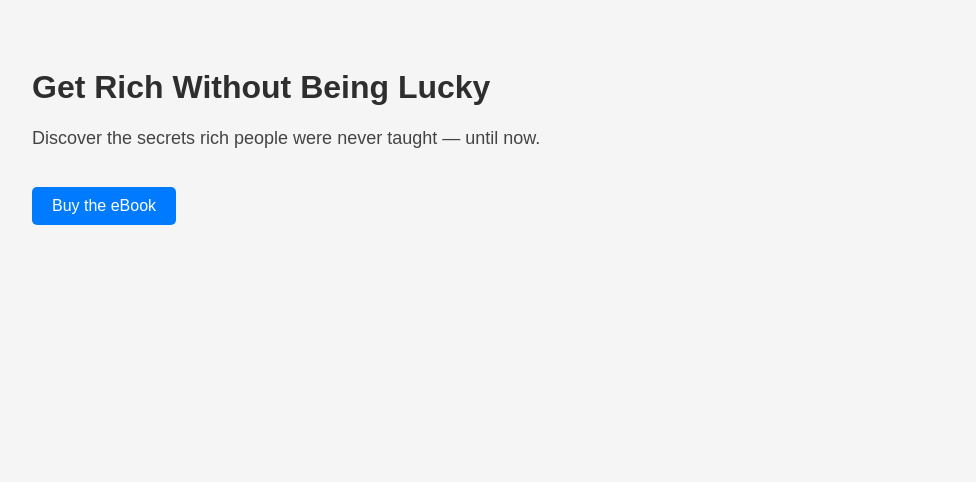
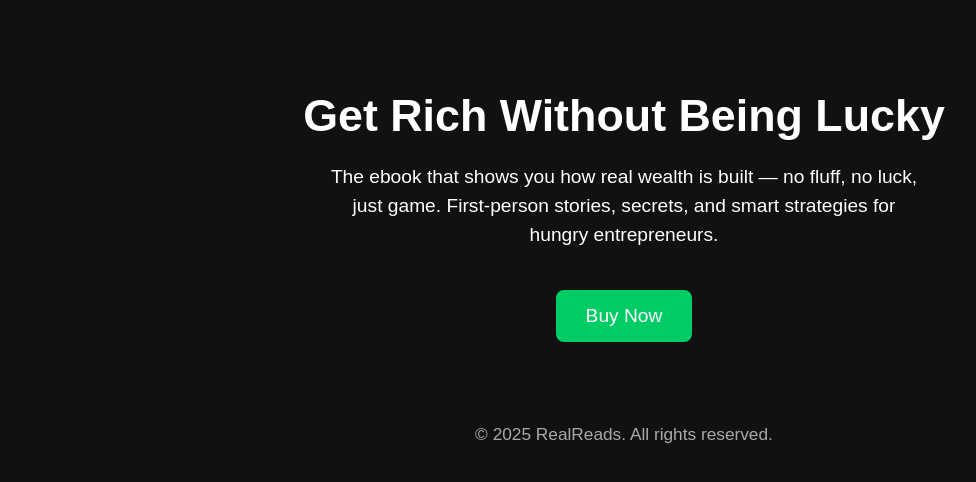
Before and after one commit to realreads/ebook-website, a plain HTML site: page index.html in a window 1280 px wide. Shown: the whole page, without its empty margins (16-992 px from the left). Drawn offline with Linux system fonts and the light colour scheme.

Commit message:
index.html

```diff
--- a/index.html
+++ b/index.html
@@ -1,35 +1,59 @@
 <!DOCTYPE html>
-<html>
+<html lang="en">
 <head>
-  <meta charset="UTF-8">
+  <meta charset="UTF-8" />
+  <meta name="viewport" content="width=device-width, initial-scale=1.0" />
   <title>Get Rich Without Being Lucky</title>
   <style>
     body {
       font-family: Arial, sans-serif;
-      padding: 40px;
-      background-color: #f5f5f5;
+      background: #111;
+      color: #fff;
+      text-align: center;
+      margin: 0;
+      padding: 0;
+    }
+    header {
+      padding: 60px 20px 20px;
     }
     h1 {
-      color: #2e2e2e;
+      font-size: 2.8em;
+      margin-bottom: 0.5em;
     }
     p {
-      font-size: 18px;
-      color: #444;
+      font-size: 1.2em;
+      max-width: 600px;
+      margin: auto;
+      line-height: 1.5;
     }
-    .buy-button {
+    .button {
+      margin-top: 40px;
+      padding: 15px 30px;
+      font-size: 1.2em;
+      background: #00cc66;
+      color: #fff;
+      text-decoration: none;
+      border-radius: 8px;
       display: inline-block;
-      margin-top: 20px;
-      padding: 10px 20px;
-      background-color: #007bff;
-      color: white;
-      text-decoration: none;
-      border-radius: 5px;
+    }
+    .button:hover {
+      background: #00b359;
+    }
+    footer {
+      margin-top: 60px;
+      font-size: 0.9em;
+      color: #aaa;
     }
   </style>
 </head>
 <body>
-  <h1>Get Rich Without Being Lucky</h1>
-  <p>Discover the secrets rich people were never taught — until now.</p>
-  <a class="buy-button" href="https://yourlink.com">Buy the eBook</a>
+  <header>
+    <h1>Get Rich Without Being Lucky</h1>
+    <p>The ebook that shows you how real wealth is built — no fluff, no luck, just game. First-person stories, secrets, and smart strategies for hungry entrepreneurs.</p>
+    <a href="https://payhip.com/b/5QPpl" class="button" target="_blank">Buy Now</a>
+  </header>
+  <footer>
+    <p>&copy; 2025 RealReads. All rights reserved.</p>
+  </footer>
 </body>
 </html>
```
